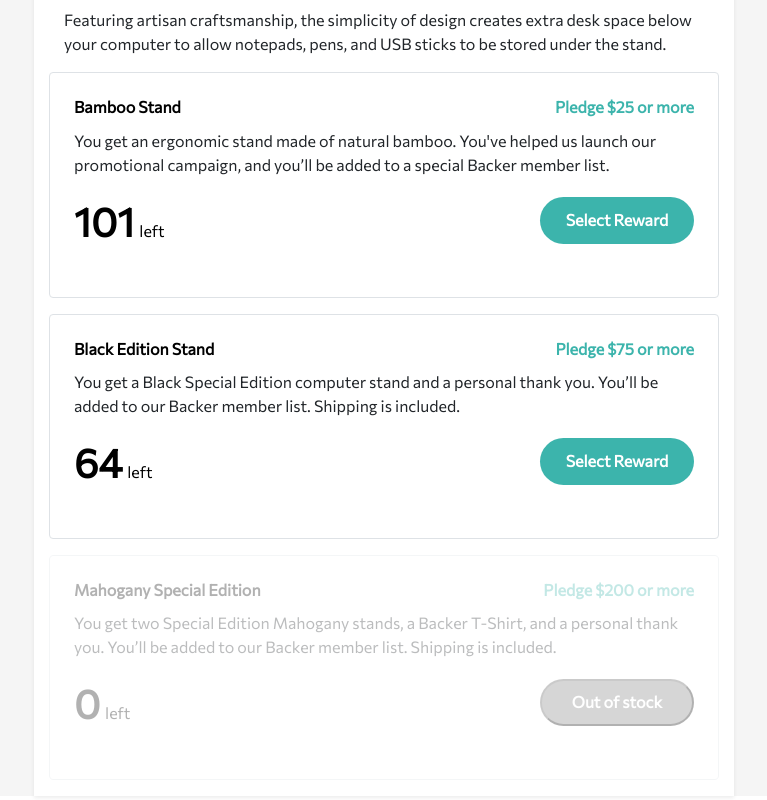
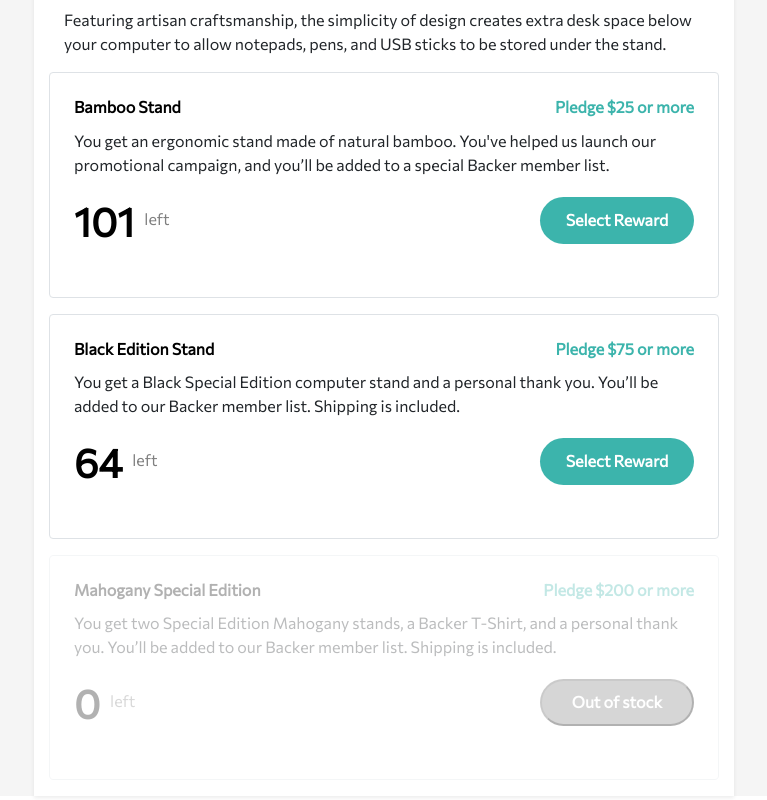
Before and after one commit to MrObonye/crowdfunding, an Angular app: page / in a window 1280 px wide. Shown: the part 979-1779 px from the top of the page, without its empty margins (256-1023 px from the left). Built offline with nearby package versions, Linux system fonts and the light colour scheme.

Commit message:
fix align

```diff
--- a/src/assets/scss/_card.scss
+++ b/src/assets/scss/_card.scss
@@ -1,4 +1,4 @@
-@import './variables';
+@import "./variables";
 
 .card {
   margin: 4.3125rem;
@@ -15,7 +15,7 @@
     font-weight: 700;
     // padding-bottom: 20px;
   }
-  &-text{
+  &-text {
     padding-bottom: 20px;
   }
   &-digits {
@@ -24,12 +24,16 @@
       font-weight: 700;
       padding-bottom: 20px;
       &::after {
-        content: 'left';
+        content: "left";
+        position: absolute;
+        color: gray;
         font-size: 1rem;
         font-weight: 400;
-        padding: 5px;
+        text-align: center;
+        vertical-align: middle;
+        top: 2px;
+        padding: 10px;
       }
     }
   }
-
 }
```
